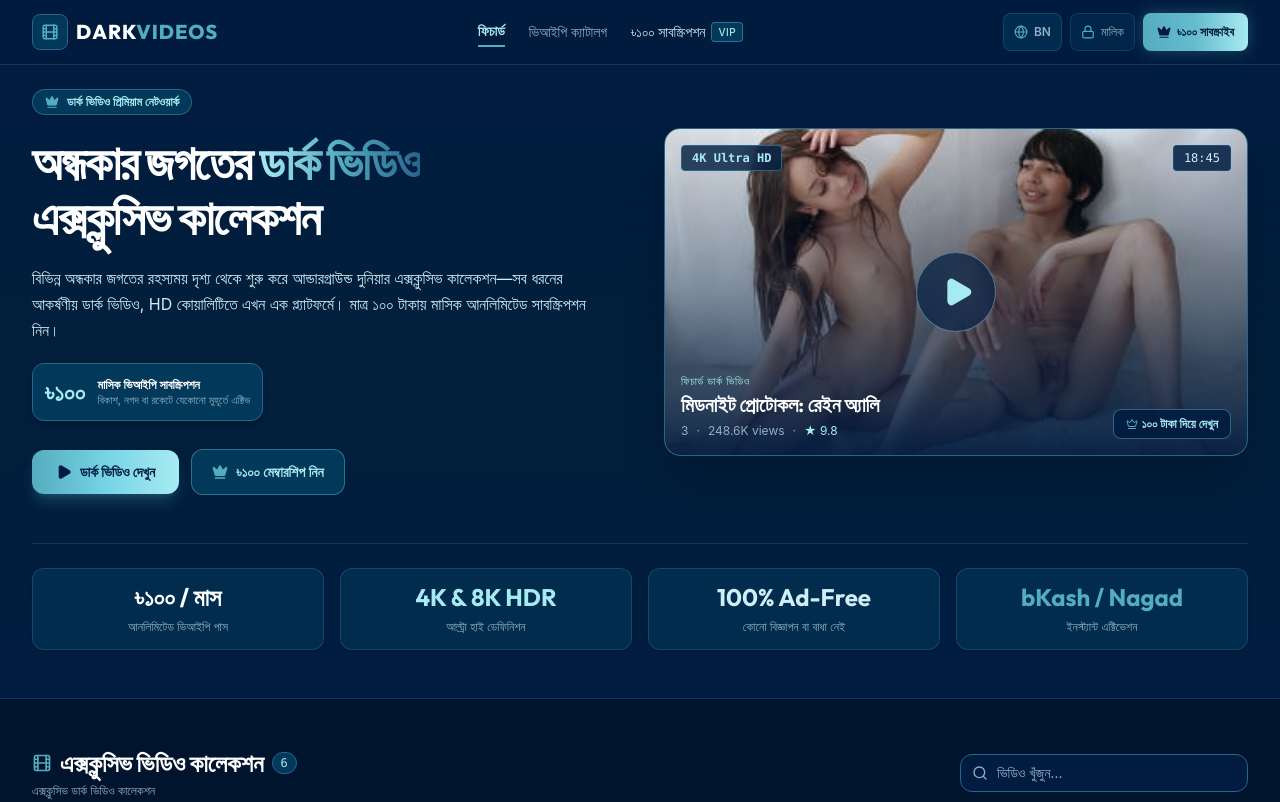
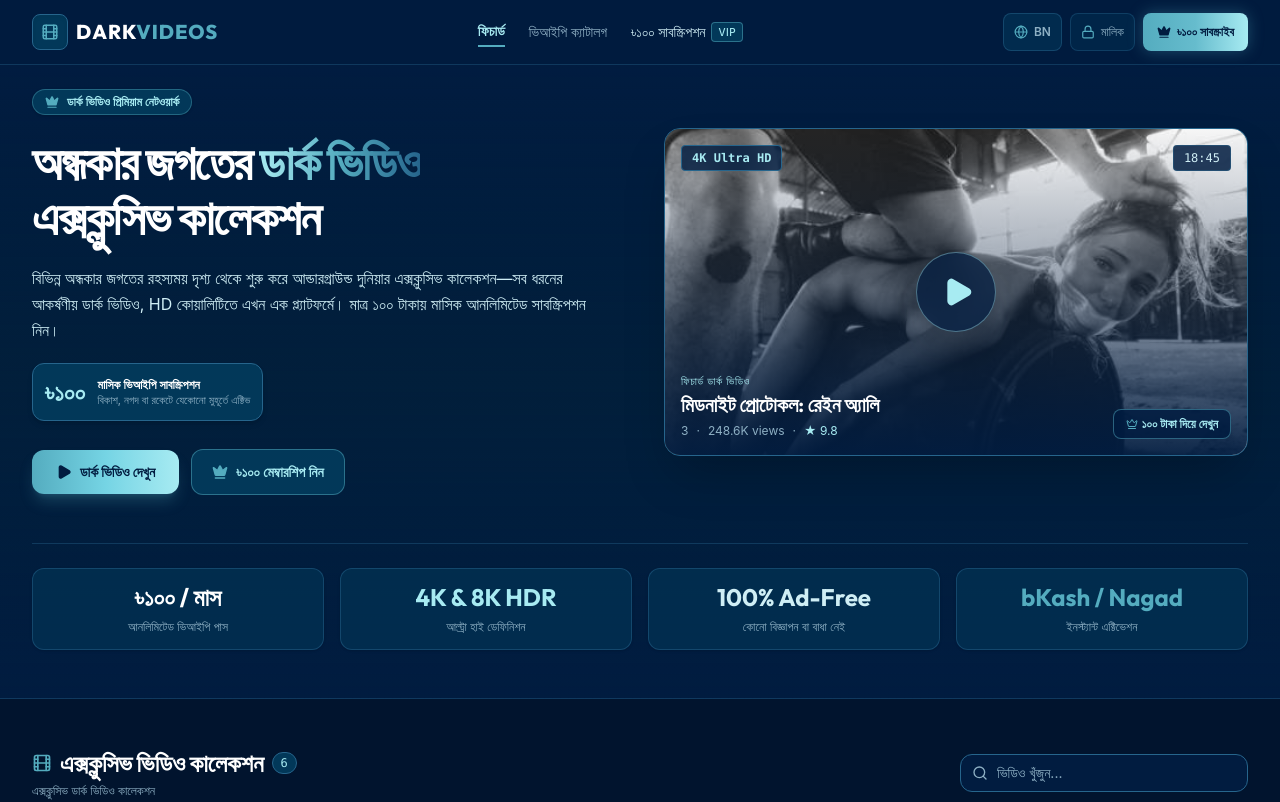
Before and after one commit to publishwebportal/Dark-Video, a React (Vite) app: page / in a window 1280 px wide. Shown: the top 802 px of the page. Built offline with nearby package versions, Linux system fonts and the light colour scheme; no server answers.

Commit message:
Update initialVideos.ts

```diff
--- a/src/data/initialVideos.ts
+++ b/src/data/initialVideos.ts
@@ -5,7 +5,7 @@ export const INITIAL_VIDEOS: VideoItem[] = [
     id: 'dv-01',
     title: 'Midnight Protocol: Rain Alley',
     titleBn: 'মিডনাইট প্রোটোকল: রেইন অ্যালি',
-    thumbnailUrl: '/images/42.jpg',
+    thumbnailUrl: '/images/raped.jpg',
     videoUrl: 'https://commondatastorage.googleapis.com/gtv-videos-bucket/sample/TearsOfSteel.mp4',
     duration: '18:45',
     category: '3',
```
